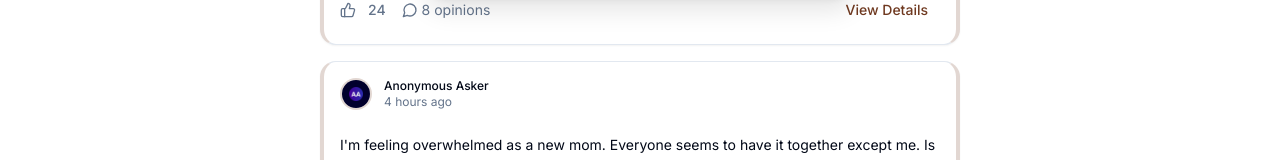
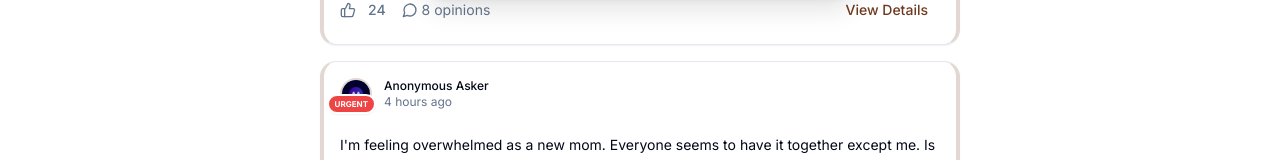
Before and after one commit to ELinkGraphics/nest-app-creation-73-backup-77962, a React (Vite) app: page /ask in a window 1280 px wide. Shown: the part 792-952 px from the top of the page. Built offline with nearby package versions, Linux system fonts and the light colour scheme.

Commit message:
Add urgent tag to ask posts

```diff
--- a/src/components/ask/QuestionCard.tsx
+++ b/src/components/ask/QuestionCard.tsx
@@ -74,11 +74,18 @@ export const QuestionCard: React.FC<QuestionCardProps> = ({ question, onClick })
       <CardContent className="p-4">
         {/* Asker Profile */}
         <div className="flex items-center gap-3 mb-3">
-          <img
-            src="/src/assets/anonymous-logo.png"
-            alt="Anonymous Asker"
-            className="w-8 h-8 rounded-full border-2 border-primary/20"
-          />
+          <div className="relative">
+            <img
+              src="/src/assets/anonymous-logo.png"
+              alt="Anonymous Asker"
+              className="w-8 h-8 rounded-full border-2 border-primary/20"
+            />
+            {question.isUrgent && (
+              <div className="absolute -bottom-1 -right-1 px-1.5 py-0.5 bg-red-500 text-white text-[8px] font-bold rounded-full border-2 border-white shadow-sm">
+                URGENT
+              </div>
+            )}
+          </div>
           <div className="flex flex-col">
             <span className="text-xs font-medium text-foreground">Anonymous Asker</span>
             <span className="text-xs text-muted-foreground">{question.timestamp}</span>
```
